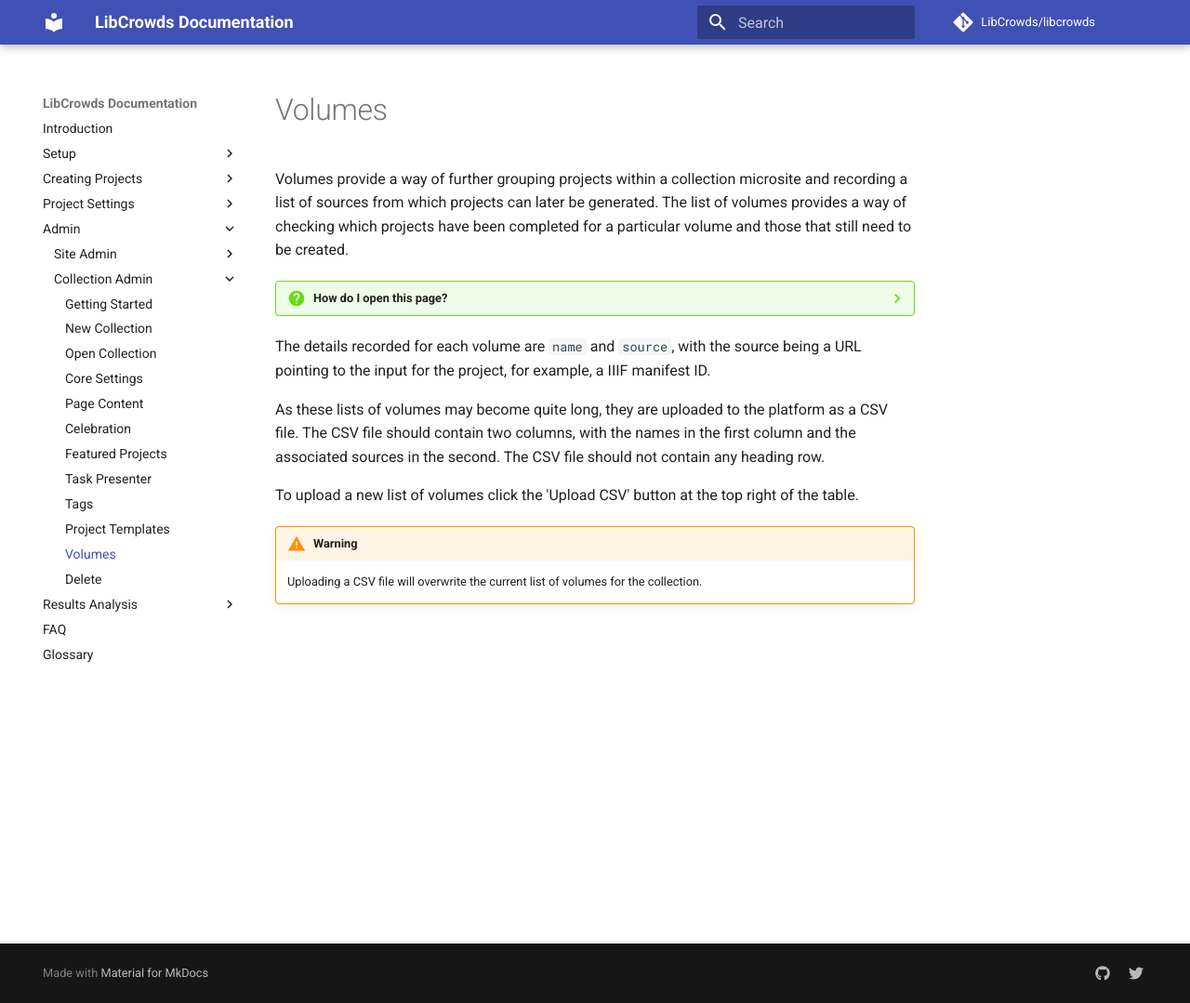
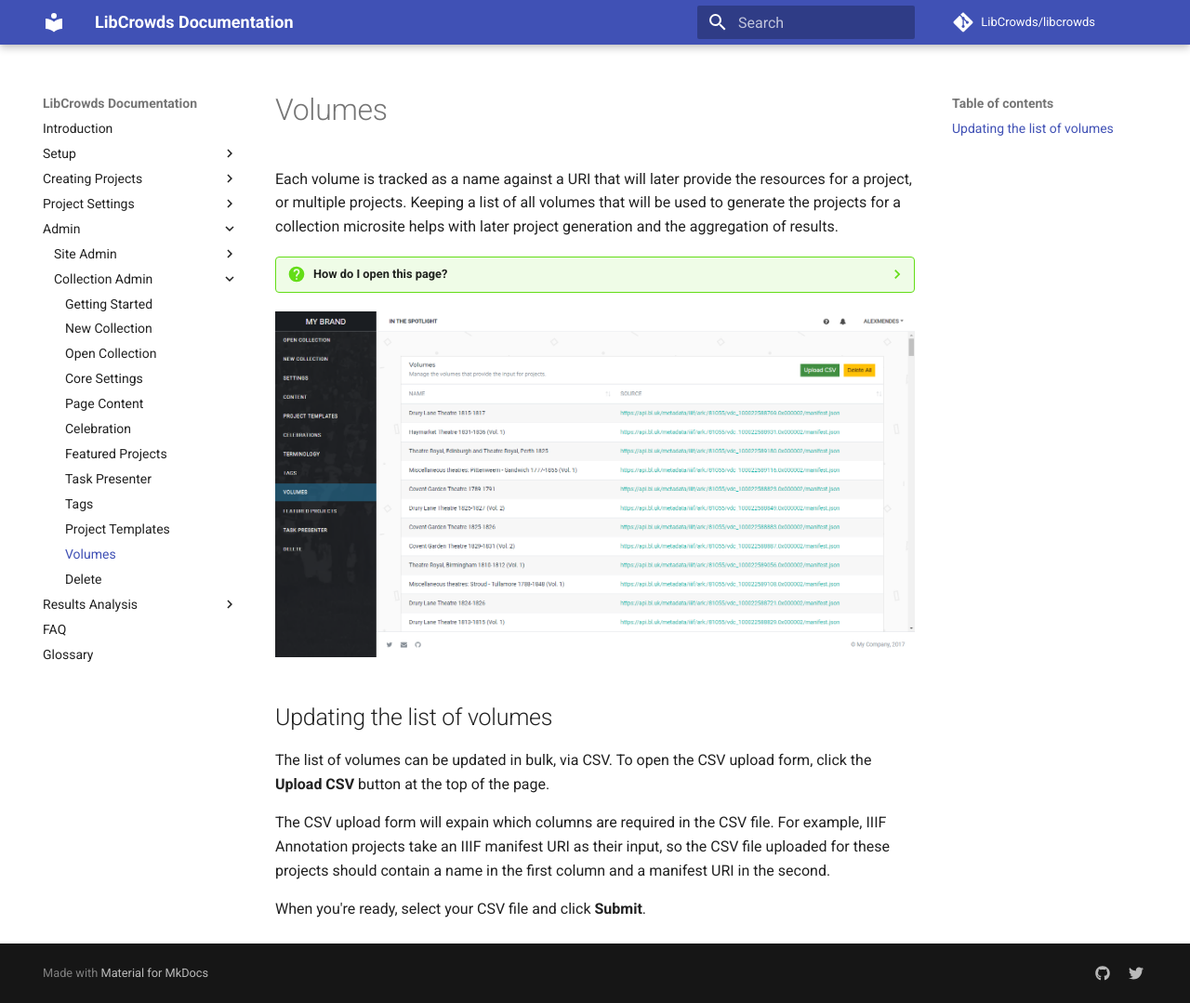
Before and after one commit to LibCrowds/docs, an MkDocs documentation site: the page built from docs/collections/volumes.md, in a window 1280 px wide and 1079 px high. Shown: the whole window at 93% size. Built offline with MkDocs 1.6.1 and Material for MkDocs 9.7.7, drawn with Linux system fonts in a browser that asks for light colours; comment, search, counter and statistics services are not loaded; old or Windows-style settings are respelled for this version of MkDocs.

Commit message:
Update volumes page

```diff
--- a/docs/collections/volumes.md
+++ b/docs/collections/volumes.md
@@ -1,7 +1,7 @@
-Volumes provide a way of further grouping projects within a collection
-microsite and recording a list of sources from which projects can later be
-generated. The list of volumes provides a way of checking which projects have
-been completed for a particular volume and those that still need to be created.
+Each volume is tracked as a name against a URI that will later provide the
+resources for a project, or multiple projects. Keeping a list of all volumes
+that will be used to generate the projects for a collection microsite helps
+with later project generation and the aggregation of results.
 
 ??? question "How do I open this page?"
 
@@ -13,18 +13,16 @@ been completed for a particular volume and those that still need to be created.
     4. Locate the collection in the table and click **Open**.
     5. Select **Volumes** from dashboard menu on the left-hand side.
 
-The details recorded for each volume are `name` and `source`, with the source
-being a URL pointing to the input for the project, for example, a IIIF
-manifest ID.
+![A screenshot of the collection volumes admin page](/assets/img/admin-collection-volumes.png?raw=true)
 
-As these lists of volumes may become quite long, they are uploaded to the
-platform as a CSV file. The CSV file should contain two columns, with the
-names in the first column and the associated sources in the second. The CSV
-file should not contain any heading row.
+## Updating the list of volumes
 
-To upload a new list of volumes click the 'Upload CSV' button at the top right
-of the table.
+The list of volumes can be updated in bulk, via CSV. To open the CSV upload
+form, click the **Upload CSV** button at the top of the page.
 
-!!! warning
-    Uploading a CSV file will overwrite the current list of volumes for the
-    collection.
+The CSV upload form will expain which columns are required in the CSV file.
+For example, IIIF Annotation projects take an IIIF manifest URI as their input,
+so the CSV file uploaded for these projects should contain a name in the first
+column and a manifest URI in the second.
+
+When you're ready, select your CSV file and click **Submit**.
```
Also changed, not shown: docs/assets/img/admin-collection-volumes.png (added).
